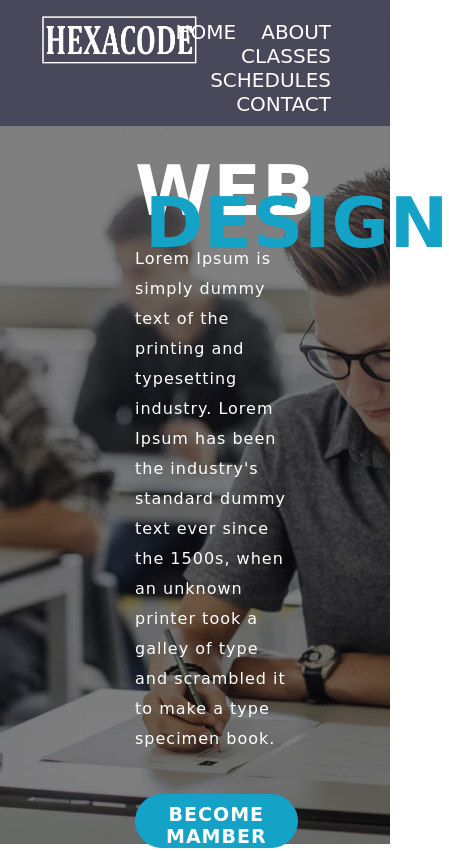
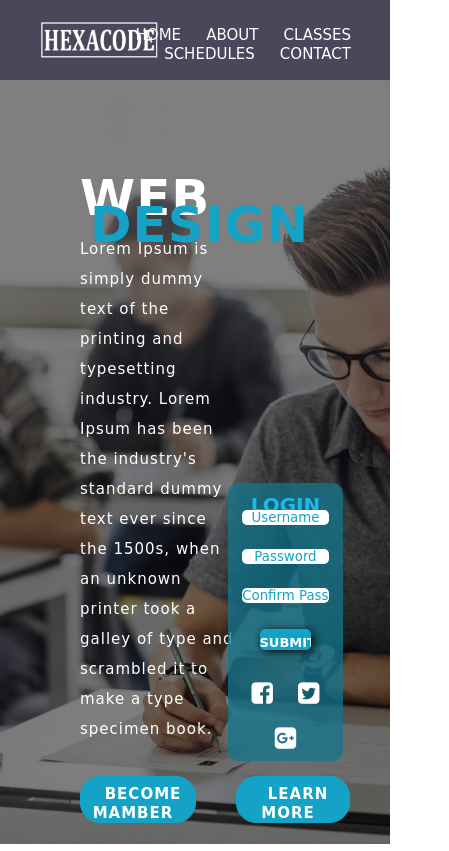
Before and after one commit to nooblesdevp/landing-page-login, a plain HTML site: page index.html in a window 390 px wide. Shown: the top 851 px of the page, 449 px wide, since content can reach past the window. Drawn offline with Linux system fonts and the light colour scheme; a web font is replaced by a local one.

Commit message:
fix 768px

```diff
--- a/index.html
+++ b/index.html
@@ -18,11 +18,11 @@
                     </div>
                     <div class="navbar fr">
                         <ul>
-                            <li class="home"> <a href="http://">home</a> </li>
-                            <li><a href="http://">about</a></li>
-                            <li><a href="http://">classes</a></li>
-                            <li><a href="http://">schedules</a></li>
-                            <li><a href="http://">contact</a></li>
+                            <li class="home"> <a href="#">home</a> </li>
+                            <li><a href="#">about</a></li>
+                            <li><a href="#">classes</a></li>
+                            <li><a href="#">schedules</a></li>
+                            <li><a href="#">contact</a></li>
                             <!-- <li class="log"><a href="http://"> <span>LOGIN</span></a></li> -->
                         </ul>
                     </div>
@@ -37,7 +37,7 @@
                     <div class="btn-member">
                         <p>BECOME MAMBER</p>
                     </div>
-                    <div class="btn-member">
+                    <div class="btn-member dua">
                         <p>LEARN MORE</p>
                     </div>
                 </div>
--- a/style.css
+++ b/style.css
@@ -137,6 +137,7 @@
 
 
 
+
 }
 .btn-member p{
     text-align: center;
@@ -216,3 +217,76 @@
     padding: 10px;
     cursor: pointer;
 }
+
+/* responsive */
+@media screen and (max-width:768px ){
+
+    .logo img{
+        width: 120px !important;
+      margin-top: 7px !important;
+    }
+
+    ul{
+       margin-right: -20px !important;
+       margin-top: 25px !important;
+    }
+
+    .navbar a{
+        font-size: 15px !important;
+
+
+    }
+
+    .head{
+       width: 40% !important;
+       margin-left: 80px !important;
+    }
+    .head h1{
+        font-size: 50px !important;
+    }
+
+    h5{
+        font-size: 15px !important;
+    }
+
+    #form{
+        margin-top: -380px !important;
+        height: auto;
+        padding-top: 10px !important;
+    }
+
+    .text-login{
+        font-size: 20px !important;
+
+    }
+
+    .log{
+        font-size: 13px !important;
+        margin-top: 5px !important;
+        width: 45% !important;
+        padding-top: 6px;
+
+    }
+
+    i{
+        font-size: 25px !important;
+    }
+
+    .btn-member p{
+        font-size: 15px !important;
+        display: inline !important;
+        padding:10px;
+
+    }
+
+    .btn-member{
+        margin-top: 32px !important;
+        text-align: center !important;
+        padding-top: 7px;
+        border-radius: 20px ;
+    }
+
+    .dua{
+        position: absolute;
+    }
+}
```
